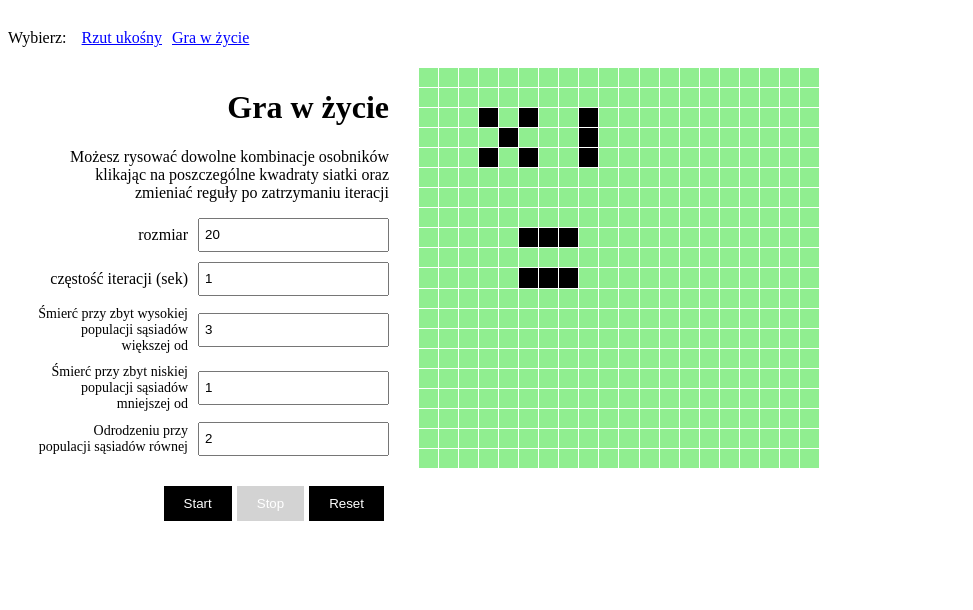
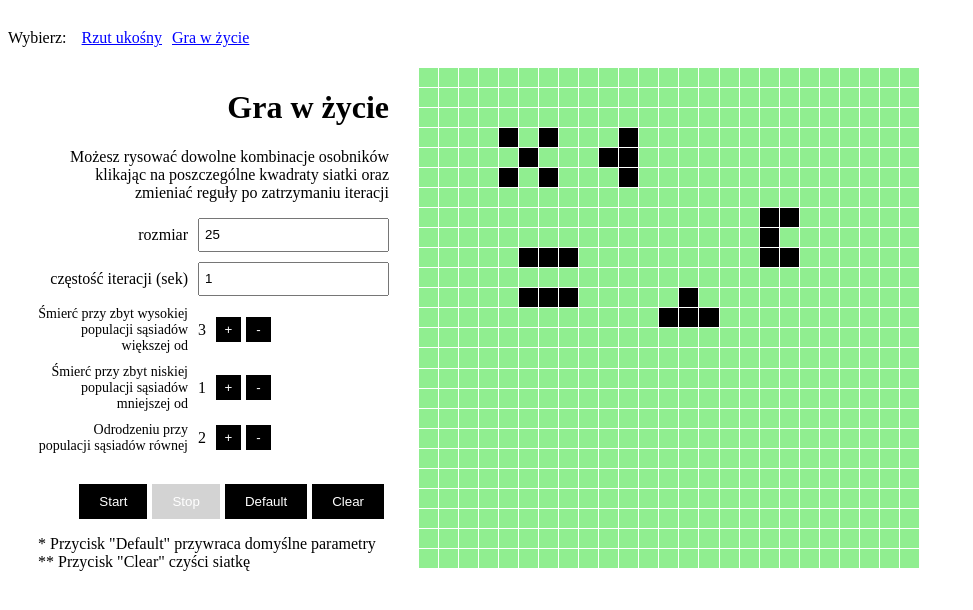
Before and after one commit to rpoltorak/simulations, a React (Create React App) app: page /game-of-life in a window 1280 px wide. Shown: the top 610 px of the page, without its empty margins (0-973 px from the left). Built offline with nearby package versions, Linux system fonts and the light colour scheme.

Commit message:
Button changes and refactoring

```diff
--- a/src/App.css
+++ b/src/App.css
@@ -51,7 +51,7 @@ nav ul li a {
   text-align: right;
 }
 
-.sim-row .small {
+.sim-row label.small {
   font-size: 14px;
 }
 
@@ -79,3 +79,14 @@ nav ul li a {
 .button:disabled {
   background-color: lightgray;
 }
+
+.value {
+  margin: 0 10px;
+}
+
+.button.small {
+  width: 25px;
+  height: 25px;
+  text-align: center;
+  padding: 0;
+}
--- a/src/GameOfLife.js
+++ b/src/GameOfLife.js
@@ -5,18 +5,21 @@ import useInterval from "./useInterval";
 import defaultState from "./defaultState.json";
 
 const CELL_SIZE = 20;
+const BOARD_SIZE = 25;
+const FREQUENCY = 1;
+const DEFAULT_RULES = {
+  overpopulation: 3,
+  underpopulation: 1,
+  rebirth: 2
+};
 
 function GameOfLife() {
-  const [boardSize, setBoardSize] = useState(20);
+  const [boardSize, setBoardSize] = useState(BOARD_SIZE);
   const [model, setModel] = useState([]);
   const [cells, setCells] = useState([]);
   const [isRunning, setIsRunning] = useState(false);
-  const [frequency, setFrequency] = useState(1);
-  const [rules, setRules] = useState({
-    overpopulation: 3,
-    underpopulation: 1,
-    rebirth: 2
-  });
+  const [frequency, setFrequency] = useState(FREQUENCY);
+  const [rules, setRules] = useState(DEFAULT_RULES);
 
   const createModel = () => {
     let model = [];
@@ -110,22 +113,29 @@ function GameOfLife() {
     clearInterval(intervalRef.current);
   };
 
-  const reset = () => {
+  const clear = () => {
     setIsRunning(false);
     setModel(createModel());
     setCells(createCells());
   };
 
-  const changeRules = (rule, value) => {
-    const updatedRules = Object.assign({}, rules, {
-      [rule]: value
-    });
+  const reset = () => {
+    setIsRunning(false);
+    setBoardSize(BOARD_SIZE);
+    setFrequency(FREQUENCY);
+    setRules(DEFAULT_RULES);
+    setModel(defaultState);
+    setCells(createCells());
+  };
 
-    setRules(updatedRules);
+  const changeRules = rule => {
+    setRules(Object.assign({}, rules, rule));
   };
 
   useEffect(() => {
-    reset();
+    setIsRunning(false);
+    setModel(createModel());
+    setCells(createCells());
   }, [boardSize]);
 
   useEffect(() => {
@@ -147,7 +157,7 @@ function GameOfLife() {
           <br /> klikając na poszczególne kwadraty siatki oraz
           <br /> zmieniać reguły po zatrzymaniu iteracji
         </p>
-        <form id="sim-form">
+        <form id="sim-form" onSubmit={event => event.preventDefault()}>
           <div className="sim-row">
             <label>rozmiar</label>
             <input
@@ -172,43 +182,69 @@ function GameOfLife() {
             <label className="small">
               Śmierć przy zbyt wysokiej populacji sąsiadów większej od
             </label>
-            <input
-              className="text-input"
-              type="number"
-              value={rules.overpopulation}
-              onChange={event =>
-                changeRules("overpopulation", Number(event.target.value))
+            <span className="value">{rules.overpopulation}</span>
+            <button
+              className="button small"
+              onClick={() =>
+                changeRules({ overpopulation: rules.overpopulation + 1 })
               }
               disabled={isRunning}
-            />
+            >
+              +
+            </button>
+            <button
+              className="button small"
+              onClick={() =>
+                changeRules({ overpopulation: rules.overpopulation - 1 })
+              }
+              disabled={isRunning}
+            >
+              -
+            </button>
           </div>
           <div className="sim-row">
             <label className="small">
               Śmierć przy zbyt niskiej populacji sąsiadów mniejszej od
             </label>
-            <input
-              className="text-input"
-              type="number"
-              value={rules.underpopulation}
-              onChange={event =>
-                changeRules("underpopulation", Number(event.target.value))
+            <span className="value">{rules.underpopulation}</span>
+            <button
+              className="button small"
+              onClick={() =>
+                changeRules({ underpopulation: rules.underpopulation + 1 })
               }
               disabled={isRunning}
-            />
+            >
+              +
+            </button>
+            <button
+              className="button small"
+              onClick={() =>
+                changeRules({ underpopulation: rules.underpopulation - 1 })
+              }
+              disabled={isRunning}
+            >
+              -
+            </button>
           </div>
           <div className="sim-row">
             <label className="small">
               Odrodzeniu przy populacji sąsiadów równej
             </label>
-            <input
-              className="text-input"
-              type="number"
-              value={rules.rebirth}
-              onChange={event =>
-                changeRules("rebirth", Number(event.target.value))
-              }
+            <span className="value">{rules.rebirth}</span>
+            <button
+              className="button small"
+              onClick={() => changeRules({ rebirth: rules.rebirth + 1 })}
               disabled={isRunning}
-            />
+            >
+              +
+            </button>
+            <button
+              className="button small"
+              onClick={() => changeRules({ rebirth: rules.rebirth - 1 })}
+              disabled={isRunning}
+            >
+              -
+            </button>
           </div>
         </form>
         <div className="sim-buttons">
@@ -219,9 +255,16 @@ function GameOfLife() {
             Stop
           </button>
           <button className="button" onClick={reset} disabled={isRunning}>
-            Reset
+            Default
+          </button>
+          <button className="button" onClick={clear} disabled={isRunning}>
+            Clear
           </button>
         </div>
+        <p style={{ textAlign: "left" }}>
+          * Przycisk "Default" przywraca domyślne parametry <br />
+          ** Przycisk "Clear" czyści siatkę
+        </p>
       </div>
       <div
         className="board"
```
Also changed, not shown: src/defaultState.json (+332 -97 lines).
